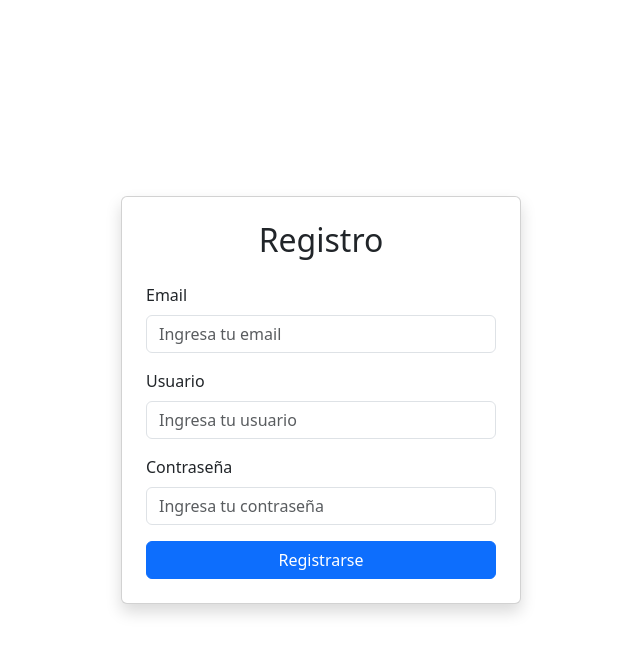
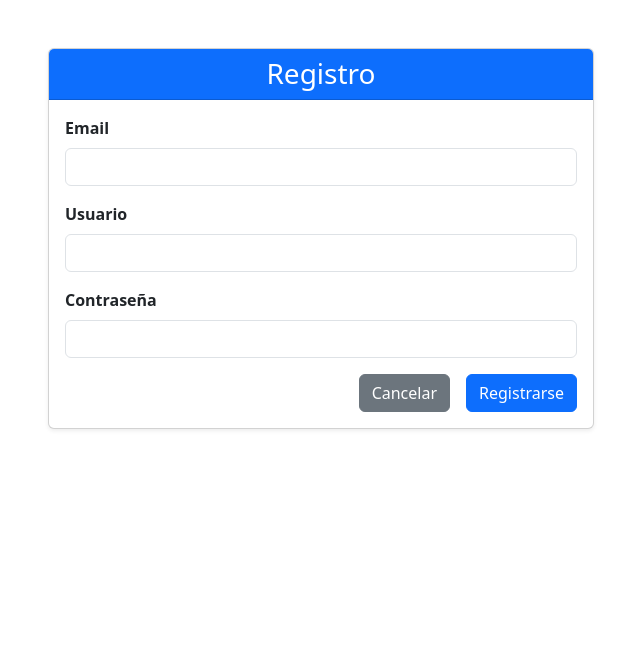
Before and after one commit to ByteGeniusITU/Hosting_E-Commerce, a React (Create React App) app in the folder client/: page / in a window 1280 px wide. Shown: the top 654 px of the page, without its empty margins (319-959 px from the left). Built offline with nearby package versions, Linux system fonts and the light colour scheme.

Commit message:
Implementar formulario de registro con validación de campos y manejo de errores

```diff
--- a/client/src/Register.js
+++ b/client/src/Register.js
@@ -1,32 +1,134 @@
+import { useState } from "react";
 import { useNavigate } from "react-router-dom";
 
 const Register = () => {
-    const navigator = useNavigate();
+    const navigate = useNavigate();
+    const [email, setEmail] = useState("");
+    const [username, setUsername] = useState("");
+    const [password, setPassword] = useState("");
+    const [errors, setErrors] = useState({});
 
-    return(
-        <div className="container d-flex flex-column align-items-center justify-content-center vh-100">
-            <div className="card p-4 shadow" style={{ width: "100%", maxWidth: "400px" }}>
-                <h2 className="text-center mb-4">Registro</h2>
-                <form >
+    function handleEmailChange(e) {
+        setEmail(e.target.value);
+        if (e.target.value === "") {
+            setErrors({ ...errors, email: "El campo email no puede estar vacío" });
+        } else {
+            const newErrors = { ...errors };
+            delete newErrors.email;
+            setErrors(newErrors);
+        }
+    }
+
+    function handleUsernameChange(e) {
+        setUsername(e.target.value);
+        if (e.target.value === "") {
+            setErrors({ ...errors, username: "El campo usuario no puede estar vacío" });
+        } else {
+            const newErrors = { ...errors };
+            delete newErrors.username;
+            setErrors(newErrors);
+        }
+    }
+
+    function handlePasswordChange(e) {
+        setPassword(e.target.value);
+        if (e.target.value === "") {
+            setErrors({ ...errors, password: "El campo contraseña no puede estar vacío" });
+        } else {
+            const newErrors = { ...errors };
+            delete newErrors.password;
+            setErrors(newErrors);
+        }
+    }
+
+    function handleSubmit(e) {
+        e.preventDefault();
+
+        let formErrors = {};
+        if (email === "") formErrors.email = "El campo email no puede estar vacío";
+        if (username === "") formErrors.username = "El campo usuario no puede estar vacío";
+        if (password === "") formErrors.password = "El campo contraseña no puede estar vacío";
+
+        if (Object.keys(formErrors).length > 0) {
+            setErrors(formErrors);
+            return;
+        }
+
+        // Aquí puedes manejar el registro, como enviar los datos al servidor
+        console.log("Datos enviados:", { email, username, password });
+
+        // Redirigir al usuario después del registro exitoso
+        navigate("/home");
+    }
+
+    return (
+        <div className="container py-5">
+            <div className="row justify-content-center">
+                <div className="col-md-8 col-lg-6">
+                    <div className="card shadow-sm">
+                        <div className="card-header bg-primary text-white">
+                            <h3 className="mb-0 text-center">Registro</h3>
+                        </div>
+                        <div className="card-body">
+                            <form onSubmit={handleSubmit}>
                                 <div className="mb-3">
-                        <label htmlFor="email" className="form-label">Email</label>
-                        <input type="email" className="form-control" id="email" placeholder="Ingresa tu email" required />
+                                    <label htmlFor="email" className="form-label fw-bold">Email</label>
+                                    <input
+                                        id="email"
+                                        type="email"
+                                        className={`form-control ${errors.email ? "is-invalid" : ""}`}
+                                        value={email}
+                                        onChange={handleEmailChange}
+                                        required
+                                    />
+                                    {errors.email && <div className="invalid-feedback">{errors.email}</div>}
                                 </div>
+
                                 <div className="mb-3">
-                        <label htmlFor="username" className="form-label">Usuario</label>
-                        <input type="text" className="form-control" id="username" placeholder="Ingresa tu usuario" required />
+                                    <label htmlFor="username" className="form-label fw-bold">Usuario</label>
+                                    <input
+                                        id="username"
+                                        type="text"
+                                        className={`form-control ${errors.username ? "is-invalid" : ""}`}
+                                        value={username}
+                                        onChange={handleUsernameChange}
+                                        required
+                                    />
+                                    {errors.username && <div className="invalid-feedback">{errors.username}</div>}
                                 </div>
+
                                 <div className="mb-3">
-                        <label htmlFor="password" className="form-label">Contraseña</label>
-                        <input type="password" className="form-control" id="password" placeholder="Ingresa tu contraseña" required />
+                                    <label htmlFor="password" className="form-label fw-bold">Contraseña</label>
+                                    <input
+                                        id="password"
+                                        type="password"
+                                        className={`form-control ${errors.password ? "is-invalid" : ""}`}
+                                        value={password}
+                                        onChange={handlePasswordChange}
+                                        required
+                                    />
+                                    {errors.password && <div className="invalid-feedback">{errors.password}</div>}
                                 </div>
-                    <button type="submit" className="btn btn-primary w-100">Registrarse</button>
+
+                                <div className="d-grid gap-2 d-md-flex justify-content-md-end">
+                                    <button
+                                        type="button"
+                                        className="btn btn-secondary me-md-2"
+                                        onClick={() => navigate("/")}
+                                    >
+                                        Cancelar
+                                    </button>
+                                    <button type="submit" className="btn btn-primary">
+                                        Registrarse
+                                    </button>
+                                </div>
                             </form>
                         </div>
                     </div>
-
+                </div>
+            </div>
+        </div>
     );
-
-}
+};
 
 export default Register;
```
Lines whose indentation alone changed are shown as unchanged.
